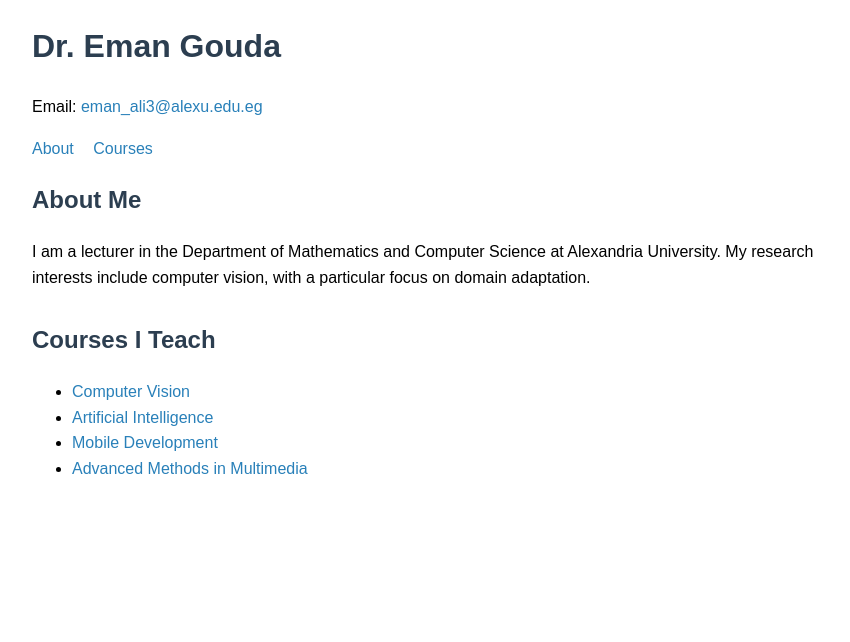
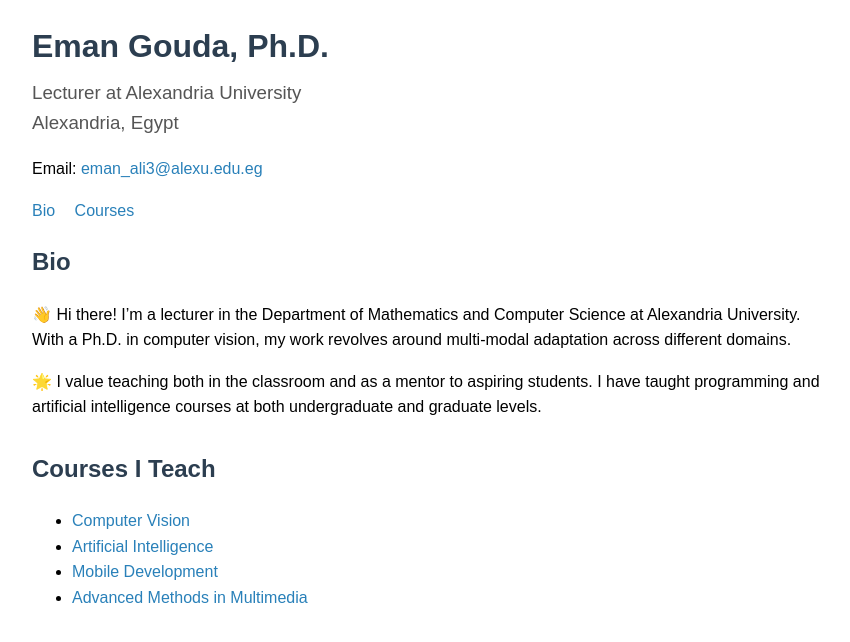
Before and after one commit to EmanAli911/emangouda.github.io, a plain HTML site: page index.html in a window 1280 px wide. Shown: the whole page, without its empty margins (208-1058 px from the left). Drawn offline with Linux system fonts and the light colour scheme.

Commit message:
Update index.html

```diff
--- a/index.html
+++ b/index.html
@@ -2,10 +2,12 @@
 <html lang="en">
 <head>
   <meta charset="UTF-8">
-  <title>Dr. Eman Gouda - Course Site</title>
+  <title>Eman Gouda, Ph.D</title>
   <style>
     body { font-family: Arial, sans-serif; max-width: 800px; margin: auto; line-height: 1.6; }
     h1, h2 { color: #2c3e50; }
+    h1 { margin-bottom: 5px; }
+    h3 { color: #555; margin-top: 0; font-weight: normal; }
     a { color: #2980b9; text-decoration: none; }
     nav a { margin-right: 15px; }
     section { margin-bottom: 30px; }
@@ -13,18 +15,20 @@
 </head>
 <body>
   <header>
-    <h1>Dr. Eman Gouda</h1>
+    <h1>Eman Gouda, Ph.D.</h1>
+    <h3>Lecturer at Alexandria University<br>Alexandria, Egypt</h3>
     <p>Email: <a href="mailto:eman_ali3@alexu.edu.eg">eman_ali3@alexu.edu.eg</a></p>
     <nav>
-      <a href="#about">About</a>
+      <a href="#bio">Bio</a>
       <a href="#courses">Courses</a>
     </nav>
   </header>
 
-  <section id="about">
-    <h2>About Me</h2>
-    <p>I am a lecturer in the Department of Mathematics and Computer Science at Alexandria University.
-       My research interests include computer vision, with a particular focus on domain adaptation.</p>
+  <section id="bio">
+    <h2>Bio</h2>
+    <p>👋 Hi there! I’m a lecturer in the Department of Mathematics and Computer Science at Alexandria University.
+       With a Ph.D. in computer vision, my work revolves around multi-modal adaptation across different domains.</p>
+    <p>🌟 I value teaching both in the classroom and as a mentor to aspiring students. I have taught programming and artificial intelligence courses at both undergraduate and graduate levels.</p>
   </section>
 
   <section id="courses">
```
